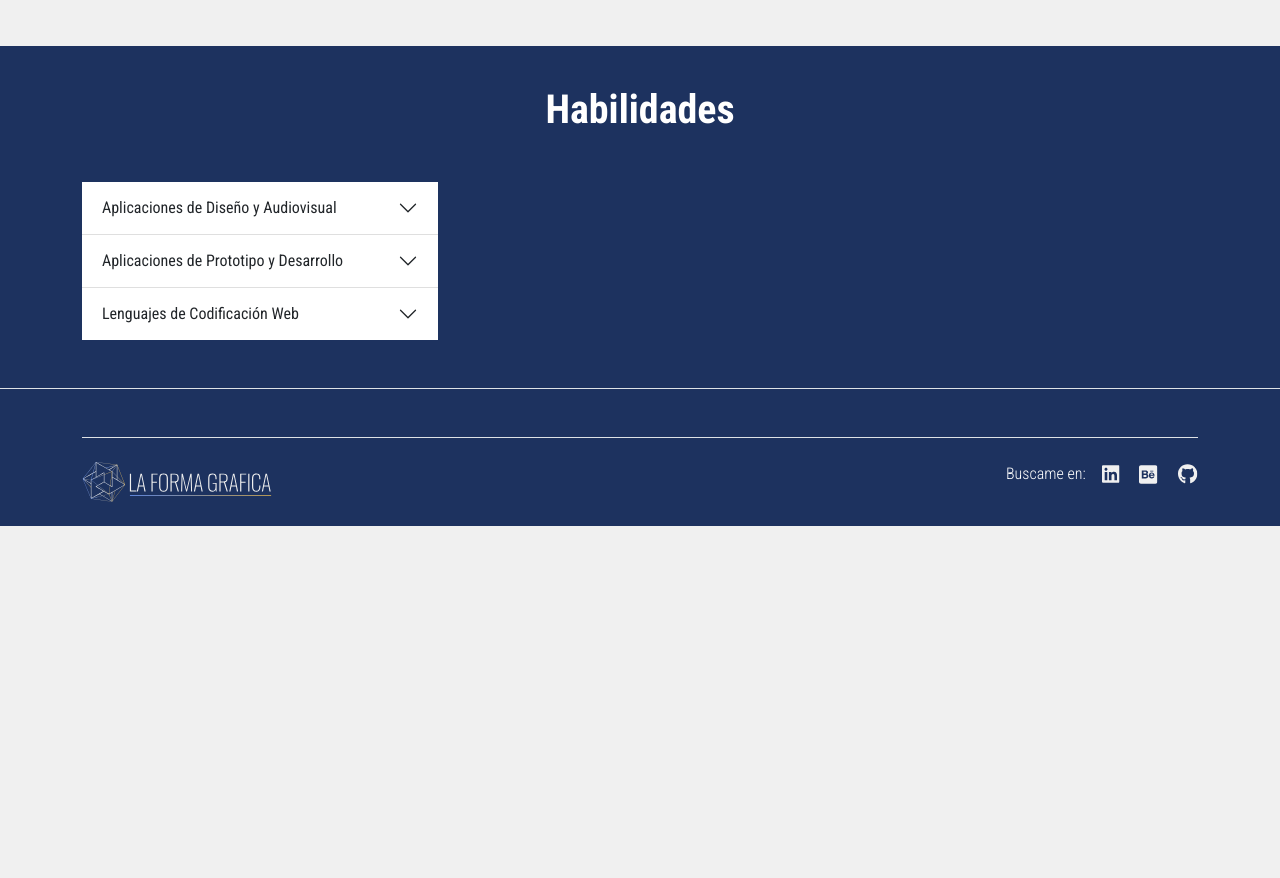
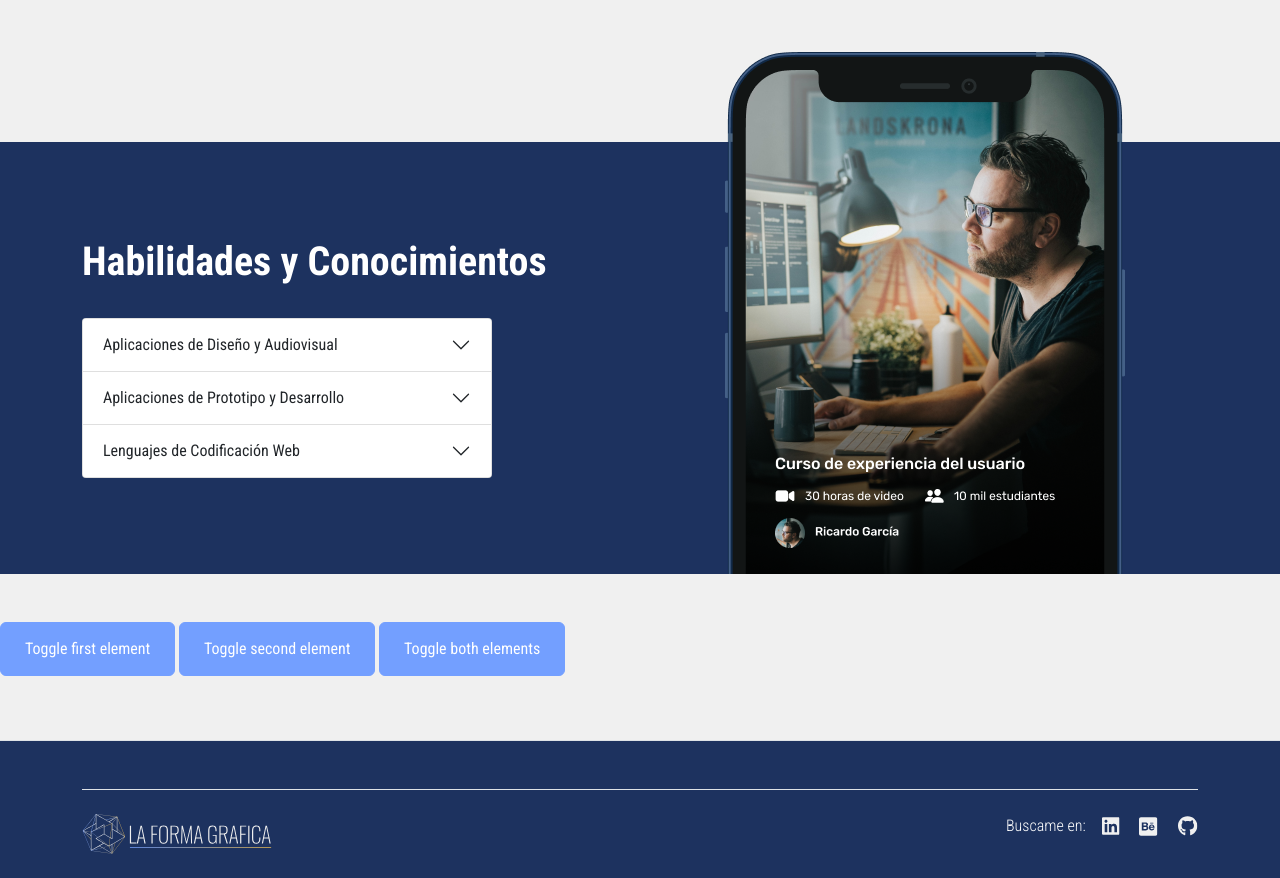
Before and after one commit to axel-emk/axel-emk.github.io, a plain HTML site: page index.html in a window 1280 px wide. Shown: the part 1874-2752 px from the top of the page. Before the commit the page ends 2400 px from the top, so only its background shows below. Drawn offline with nearby package versions, Linux system fonts and the light colour scheme.

Commit message:
Rediseño 2.2 | Add portafolio - new skills

```diff
--- a/css/styles.css
+++ b/css/styles.css
@@ -7,7 +7,10 @@
     --warning: #E6B850;
     --muted: #5C5C5C;
     --mainFont: 'Roboto Condensed', sans-serif;
-
+    --h1: 3.5rem;
+    --paragraph: 1rem;
+    --small: .75rem;
+    --medium: 500;
   }
 
 body {
--- a/index.html
+++ b/index.html
@@ -35,7 +35,7 @@
                             <a class="nav-link " aria-current="page" href="#home">Inicio</a>
                         </li>
                         <li class="nav-item mb-2 mb-lg-0">
-                            <a class="nav-link " href="#seccion-1">Curriculum</a>
+                            <a class="nav-link " href="#seccion-1">Acerca de mi</a>
                         </li>
                         <li class="nav-item mb-2 mb-lg-0">
                             <a class="nav-link " href="#seccion-2">Portafolio</a>
@@ -115,7 +115,7 @@
 
     <!-- --------------------Curriculum-------------------------------- -->
 
-    <section id="seccion-1" class="bg-grey mt-5 pt-5">
+    <section id="seccion-1" class="bg-ligth mt-5 pt-5 pb-5">
         <div class="container">
             <div class="row mb-5 ">
                 <div class="col-lg-5 d-flex align-items-center mb-5 mb-lg-0">
@@ -151,26 +151,30 @@
             </div>
         </div>
     </section>
+
  <!-- -------------------- Skills Habilidades -------------------------------- -->
-    <section class="bg-dark pt-4 pb-5">
-        <div id="seccion-2" class="container text-center">
-            <h1 class="text-white mb-5 mt-3">Habilidades</h1>
-            <!-- Skills Contenedor -->
-            <article class="row">
 
-                <div class="col-lg-4">
+    <section class="bg-ligth pb-0 pt-5">
+        <div class="bg-dark">
+            <div class="container">
+                <div class="row">
+                    <div class="col-lg-6">
+                        <div class="py-5 my-5">
+                            <h1 class="text-white pb-4">Habilidades y Conocimientos</h1>
+                            <div class="col-lg-9">
                                 <!-- Acordeon -->
-                    <div class="accordion accordion-flush" id="accordionExample">
+                                <div class="accordion" id="accordionExample">
                                     <div class="accordion-item">
                                       <h2 class="accordion-header" id="headingOne">
                                         <button class="accordion-button collapsed" type="button" data-bs-toggle="collapse" data-bs-target="#collapseOne" aria-expanded="true" aria-controls="collapseOne">
                                             Aplicaciones de Diseño y Audiovisual
                                         </button>
                                       </h2>
-                          <div id="collapseOne" class="accordion-collapse collapse" aria-labelledby="headingOne" >
+                                      <div id="collapseOne" class="accordion-collapse collapse" aria-labelledby="headingOne" data-bs-parent="#accordionExample">
                                         <div class="accordion-body">
                                             <div class="p-1">
                                                 <img src="./img/adobe.png" class="img-fluid mb-3 mb-sm-0">
+                                                <img src="./img/prototipo.png" class="img-fluid mb-3 mb-sm-0">
                                             </div>
                                         </div>
                                       </div>
@@ -181,7 +185,7 @@
                                             Aplicaciones de  Prototipo y Desarrollo
                                         </button>
                                       </h2>
-                          <div id="collapseTwo" class="accordion-collapse collapse" aria-labelledby="headingTwo" >
+                                      <div id="collapseTwo" class="accordion-collapse collapse" aria-labelledby="headingTwo" data-bs-parent="#accordionExample">
                                         <div class="accordion-body">
                                             <div class="p-1">
                                                 <img src="./img/prototipo.png" class="img-fluid mb-3 mb-sm-0">
@@ -205,22 +209,16 @@
                                       </div>
                                     </div>
                                 </div>
+                            </div></div>
                     </div>
-
-                <!-- Card de los Skills -->
-                <div class="col-lg-3">
-
-
+                    <div class="col-lg-6 position-relative d-lg-flex justify-content-center d-none">
+                        <img src="./img/img-06.png" class="img-fluid position-absolute bottom-0">
                     </div>
-
-
-                <!-- Card de los Skills -->
-                <div class="col-lg-3">
-
                 </div>
-            </article>
+            </div>
         </div>
     </section>
+
 <!--
     <section class="bg-ligth">
         <div class="container">
@@ -379,6 +377,32 @@
     </section> -->
 
 
+    <!-- Portafolio -->
+<section id="seccion-2" class="bg-ligth mt-0 pt-5 pb-5">
+    <p>
+        <a class="btn btn-primary" data-bs-toggle="collapse" href="#multiCollapseExample1" role="button" aria-expanded="false" aria-controls="multiCollapseExample1">Toggle first element</a>
+        <button class="btn btn-primary" type="button" data-bs-toggle="collapse" data-bs-target="#multiCollapseExample2" aria-expanded="false" aria-controls="multiCollapseExample2">Toggle second element</button>
+        <button class="btn btn-primary" type="button" data-bs-toggle="collapse" data-bs-target=".multi-collapse" aria-expanded="false" aria-controls="multiCollapseExample1 multiCollapseExample2">Toggle both elements</button>
+      </p>
+      <div class="row">
+        <div class="col">
+          <div class="collapse multi-collapse" id="multiCollapseExample1">
+            <div class="card card-body">
+              Some placeholder content for the first collapse component of this multi-collapse example. This panel is hidden by default but revealed when the user activates the relevant trigger.
+            </div>
+          </div>
+        </div>
+        <div class="col">
+          <div class="collapse multi-collapse" id="multiCollapseExample2">
+            <div class="card card-body">
+              Some placeholder content for the second collapse component of this multi-collapse example. This panel is hidden by default but revealed when the user activates the relevant trigger.
+            </div>
+          </div>
+        </div>
+      </div>
+</section>
+
+
     <!-- --------------FOOTER ----------------------------- -->
     <footer class="bg-dark pt-5 pb-4 border-top">
         <div class="container">
```
Also changed, not shown: img/img-06.png (added), img/logo-framworks.svg (deleted), img/logo-suitadobe.svg (deleted). Lines whose indentation alone changed are shown as unchanged.
